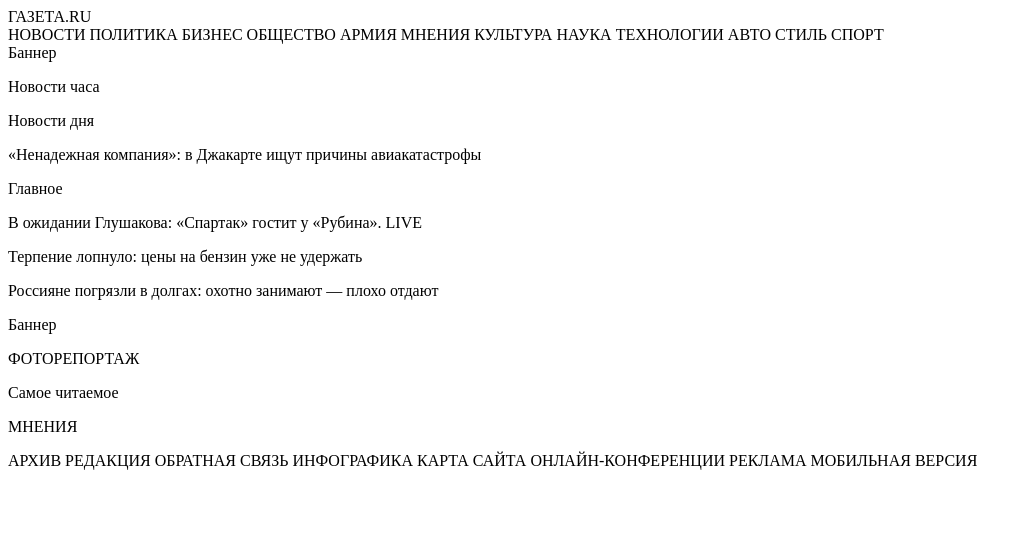
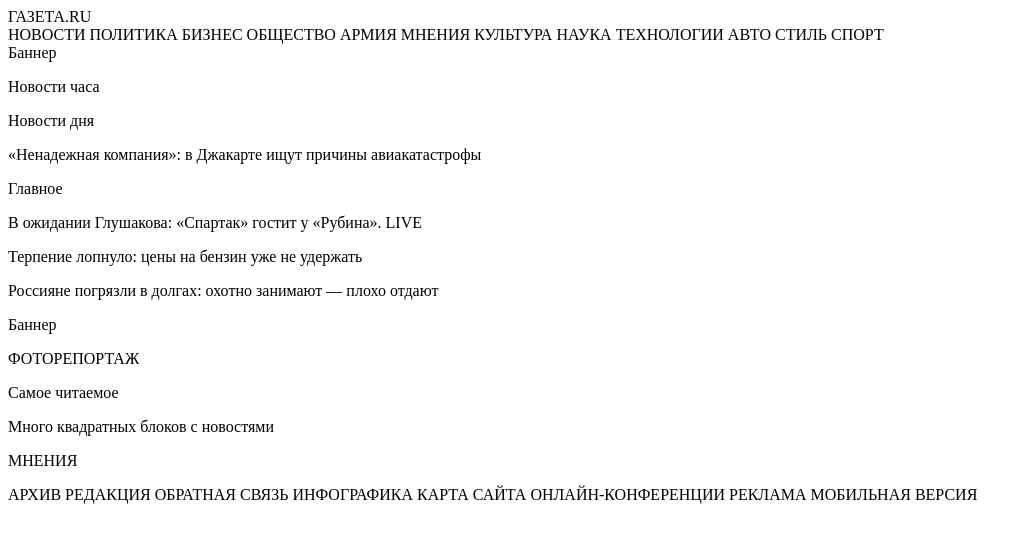
Before and after one commit to WebHeroSchool/HTML_task6, a plain HTML site: page index.html in a window 1280 px wide. Shown: the whole page, without its empty margins (0-1032 px from the left). Drawn offline with Linux system fonts and the light colour scheme.

Commit message:
Добавил немного верстки

```diff
--- a/index.html
+++ b/index.html
@@ -83,6 +83,11 @@
 				Самое читаемое
 			</P>
 		</article>
+		<article>
+			<P>
+				Много квадратных блоков с новостями
+			</P>
+		</article>
 
 		<article>
 			<P>
```
